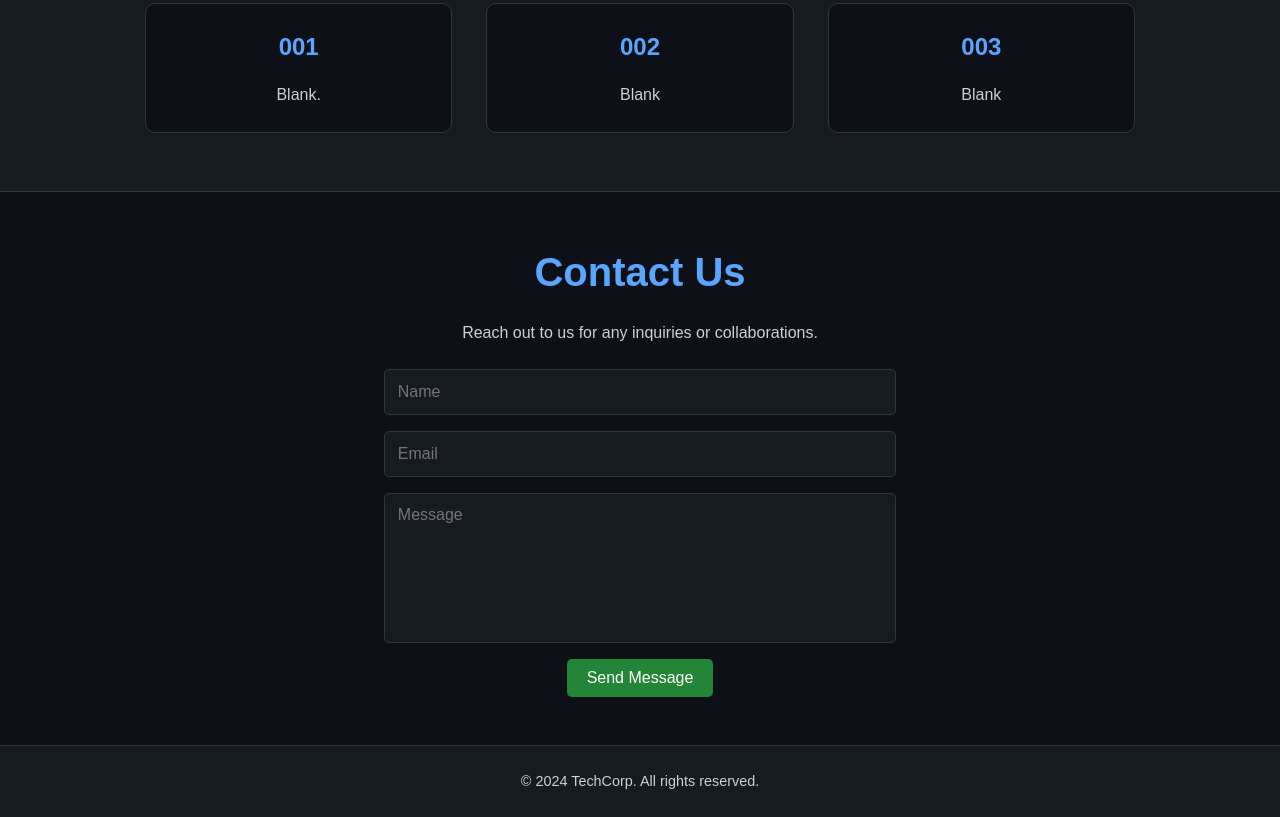
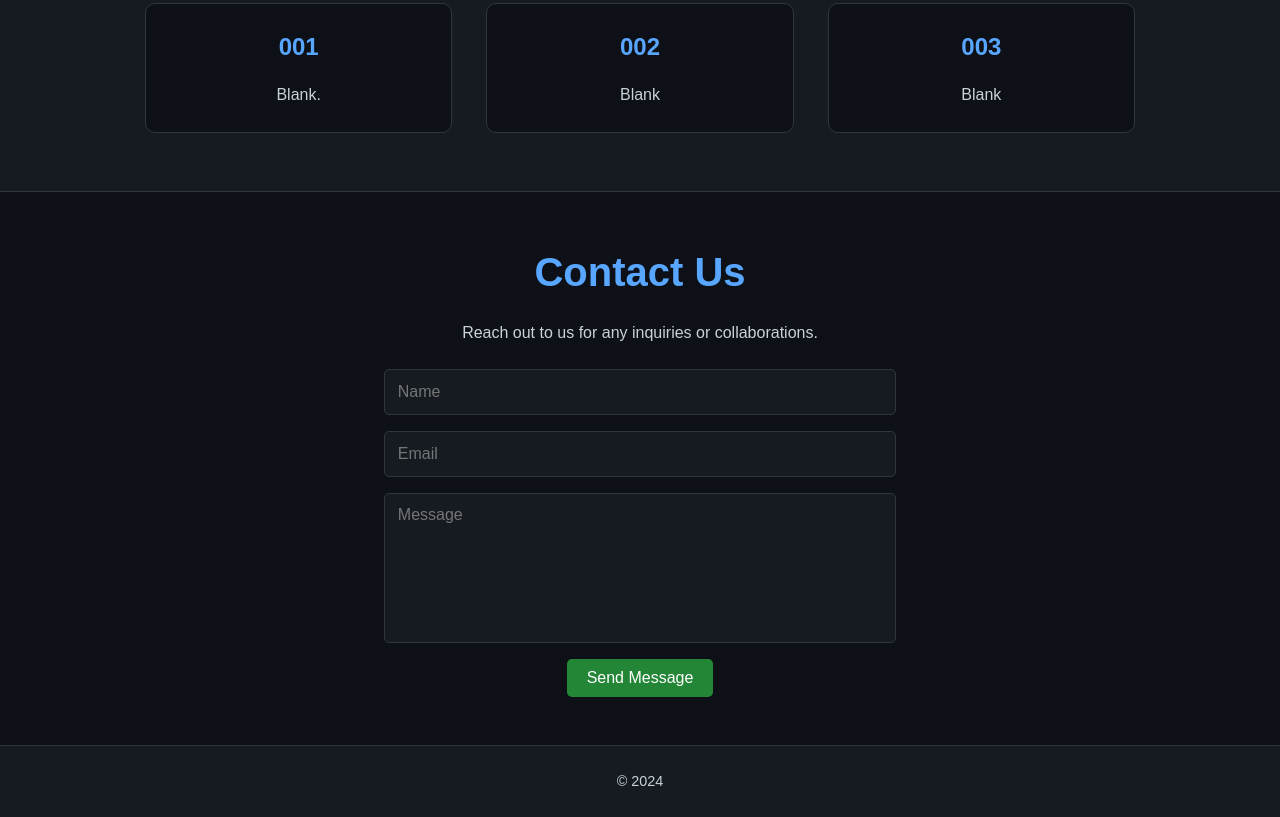
Before and after one commit to kinvamp/dummy, a plain HTML site: page index.html in a window 1280 px wide. Shown: the part 1536-2353 px from the top of the page. Drawn offline with Linux system fonts and the light colour scheme.

Commit message:
Update index.html

```diff
--- a/index.html
+++ b/index.html
@@ -102,7 +102,7 @@
     <!-- Footer -->
     <footer>
         <div class="container">
-            <p>&copy; 2024 TechCorp. All rights reserved.</p>
+            <p>&copy; 2024 </p>
         </div>
     </footer>
     <script src="script.js"></script>
```
